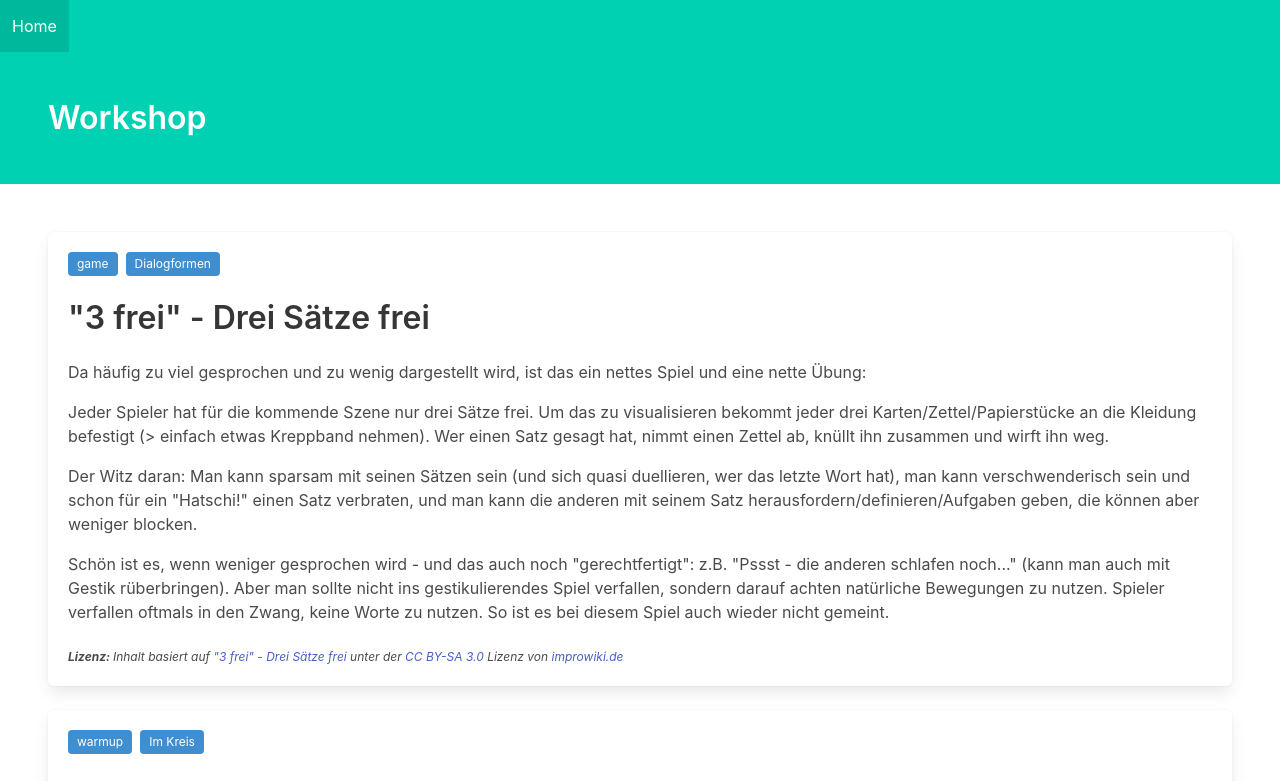
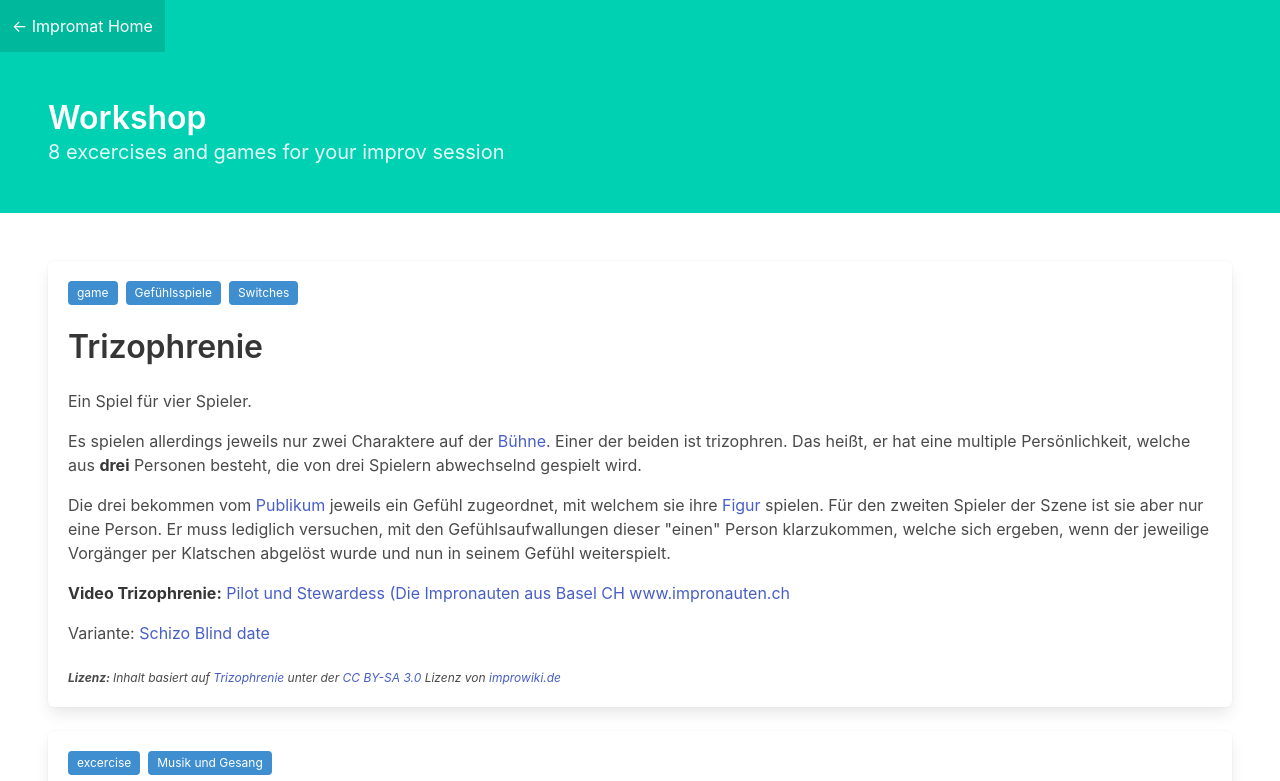
Before and after one commit to marcoklein/impromat-feasibility-study, a React (Vite) app: page /workshop in a window 1280 px wide. Shown: the top 781 px of the page. Built offline with nearby package versions, Linux system fonts and the light colour scheme.

Commit message:
feat: publish initial version on pages

```diff
--- a/src/App.tsx
+++ b/src/App.tsx
@@ -1,5 +1,5 @@
 import React from "react";
-import { Routes, Route, BrowserRouter } from "react-router-dom";
+import { BrowserRouter, Route, Routes } from "react-router-dom";
 import { WelcomePage } from "./pages/WelcomePage";
 import { WorkshopPage } from "./pages/WorkshopPage";
 
--- a/src/components/Navbar.tsx
+++ b/src/components/Navbar.tsx
@@ -1,4 +1,4 @@
-import { NavLink } from "react-router-dom";
+import { Link } from "react-router-dom";
 
 interface ComponentProps {}
 
@@ -10,9 +10,9 @@ export function Navbar({}: ComponentProps) {
       aria-label="main navigation"
     >
       <div className="navbar-brand">
-        <a className="navbar-item" href="/">
-          Home
-        </a>
+        <Link className="navbar-item" to="/">
+          &#8592; Impromat Home
+        </Link>
       </div>
       <div className="navbar-menu">
         <div className="navbar-end">
--- a/src/components/Workshop.tsx
+++ b/src/components/Workshop.tsx
@@ -15,6 +15,10 @@ export function Workshop({ workshop }: ComponentProps) {
       <section className="hero is-primary">
         <div className="hero-body">
           <h1 className="title">{workshop.title}</h1>
+          <h1 className="subtitle">
+            {workshop.elements.length} excercises and games for your improv
+            session
+          </h1>
         </div>
       </section>
       <section className="section is-small">
--- a/src/index.tsx
+++ b/src/index.tsx
@@ -1,5 +1,11 @@
-import * as React from "react";
-import * as ReactDOM from "react-dom";
+import React from "react";
 import { App } from "./App";
+import { createRoot } from "react-dom/client";
 
-ReactDOM.render(<App></App>, document.getElementById("app"));
+const container = document.getElementById("app");
+const root = createRoot(container!);
+root.render(
+  <React.StrictMode>
+    <App></App>
+  </React.StrictMode>
+);
--- a/src/pages/WelcomePage.tsx
+++ b/src/pages/WelcomePage.tsx
@@ -1,4 +1,4 @@
-import React, { useState } from "react";
+import React from "react";
 import { Link } from "react-router-dom";
 import { Navbar } from "../components/Navbar";
 
@@ -7,7 +7,6 @@ interface ComponentProps {}
 export function WelcomePage(props: ComponentProps) {
   return (
     <>
-      {/* <Navbar></Navbar> */}
       <section className="hero is-primary">
         <div className="hero-body">
           <p className="title">Impromat</p>
@@ -15,17 +14,17 @@ export function WelcomePage(props: ComponentProps) {
             Generate Workshops for Improvisational Theatre
           </p>
         </div>
-        <div className="notification is-warning is-small">
-          Impromat is still work in progress and not yet fully complete.
-        </div>
       </section>
+      <div className="notification is-warning">
+        Impromat is still work in progress and not yet fully complete.
+      </div>
       <section className="section is-small">
         <div className="box">
           <p>
             Create worskhops for improvisational theatre with the press of a
             button.
           </p>
-          <Link className="mt-4 button is-primary" to="workshop">
+          <Link className="mt-4 button is-primary" to="/workshop">
             Plan Workshop
           </Link>
         </div>
--- a/src/pages/WorkshopPage.tsx
+++ b/src/pages/WorkshopPage.tsx
@@ -10,8 +10,7 @@ export function WorkshopPage() {
 
   useEffect(() => {
     const elements: WorkshopElementModel[] = [];
-    for (let i = 0; i < 10; i++) {
-      // TODO map entries
+    for (let i = 0; i < 8; i++) {
       const { content, tags, title, url } =
         IMPROWIKI[Math.floor(Math.random() * IMPROWIKI.length)];
       elements.push({ content, tags, sourceUrl: url, title });
```
Also changed, not shown: package.json (+5 -2 lines), 2 other files (tests, documents, lock files or other folders).
